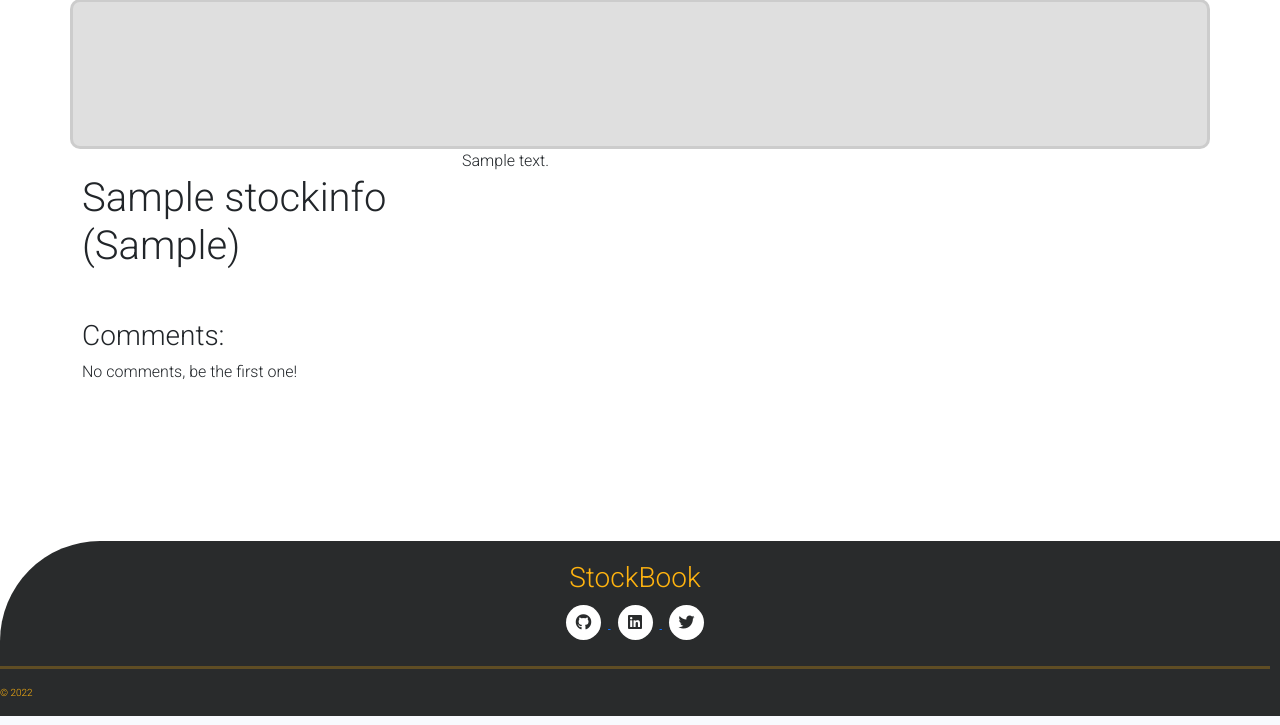
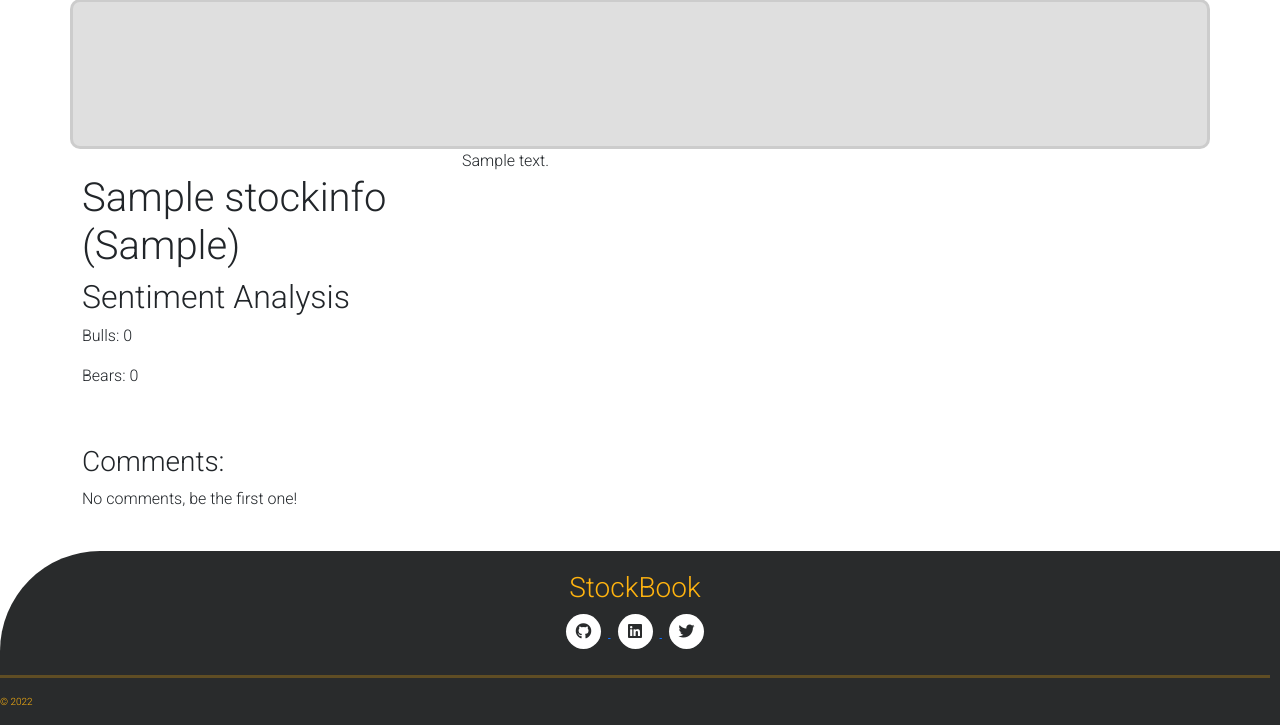
Before and after one commit to MaxRan92/StockBook, a Django app: a page that uses templates/stock_detail.html in a window 1280 px wide. Shown: the part 84-809 px from the top of the page. Run offline with Django 3.2, Linux system fonts and the light colour scheme; tables that the repository leaves empty hold one stand-in row (values such as "Sample post"); some libraries are stand-ins or nearby versions.

Commit message:
Add Bull/Bear counter, showing in stock_detail.html

```diff
--- a/stockdata/admin.py
+++ b/stockdata/admin.py
@@ -8,7 +8,7 @@ class StockInfoAdmin(SummernoteModelAdmin):
     # apply summernote to the content text field
     # prepopulate slug with title, add filter, listdisplay, search functionality
 
-    list_display = ('title', 'slug', 'status', 'created_on')
+    list_display = ('title', 'slug', 'bulls', 'bears', 'status', 'created_on')
     search_fields = ['title', 'description']
     prepopulated_fields = {'slug': ('title',)}
     list_filter = ('status', 'created_on')
--- a/stockdata/models.py
+++ b/stockdata/models.py
@@ -22,6 +22,8 @@ class StockInfo(models.Model):
     excerpt = models.TextField(blank=True)
     created_on = models.DateTimeField(auto_now_add=True)
     status = models.IntegerField(choices=STATUS, default=0)
+    bulls = models.IntegerField(default=0)
+    bears = models.IntegerField(default=0)
 
     class Meta:
         ordering = ["-created_on"]
--- a/stockdata/views.py
+++ b/stockdata/views.py
@@ -17,6 +17,9 @@ class StockDetail(View):
         queryset = StockInfo.objects.filter(status=1)
         stockinfo = get_object_or_404(queryset, slug=slug)
         comments = stockinfo.comments.filter(approved=True).order_by('-created_on')
+        bulls_num = len(stockinfo.comments.filter(sentiment='BULL', approved=True).order_by('-created_on'))
+        bears_num = len(stockinfo.comments.filter(sentiment='BEAR', approved=True).order_by('-created_on'))
+
 
         return render(
             request,
@@ -26,6 +29,8 @@ class StockDetail(View):
                 "comments": comments,
                 "commented": False,
                 "comment_form": CommentForm,
+                "bulls_num": bulls_num,
+                "bears_num": bears_num,
             },
         )
 
@@ -36,6 +41,8 @@ class StockDetail(View):
         queryset = StockInfo.objects.filter(status=1)
         stockinfo = get_object_or_404(queryset, slug=slug)
         comments = stockinfo.comments.filter(approved=True).order_by('-created_on')
+        # bulls_num = comments.sentiment.count('BULL')
+        # bears_num = comments.sentiment.count('BEAR')
 
         comment_form = CommentForm(data=request.POST)
 
--- a/templates/stock_detail.html
+++ b/templates/stock_detail.html
@@ -19,6 +19,9 @@
 
                 <!-- asset title goes in these h1 tags -->
                 <h1 class="asset-title">{{ stockinfo.title }} ({{ stockinfo.ticker }})</h1>
+                <h2>Sentiment Analysis</h2>
+                <p>Bulls: {{ bulls_num }}</p>
+                <p>Bears: {{ bears_num }}</p>
             </div>
             <div class="col-md-8">
                 <p>{{ stockinfo.description | safe }}</p>
```
Also changed, not shown: stockdata/migrations/0004_auto_20220528_1055.py (added).
